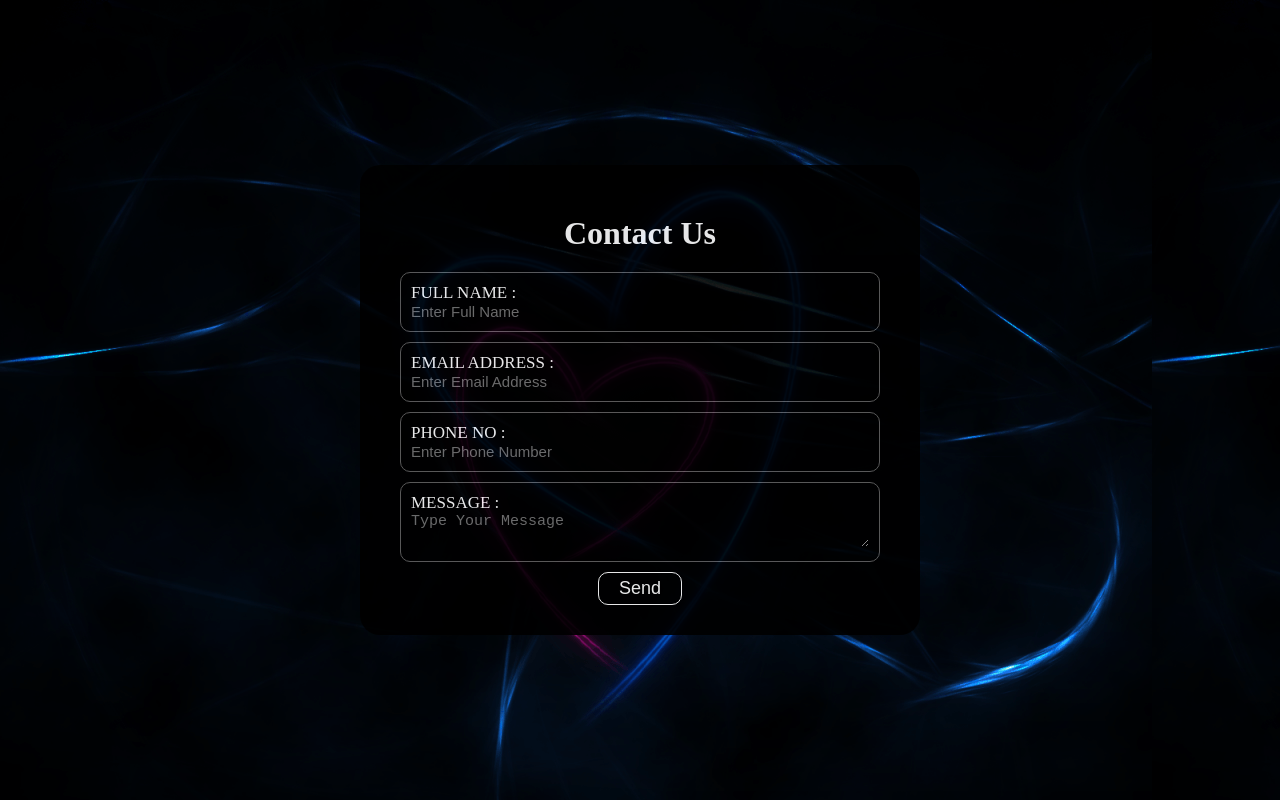
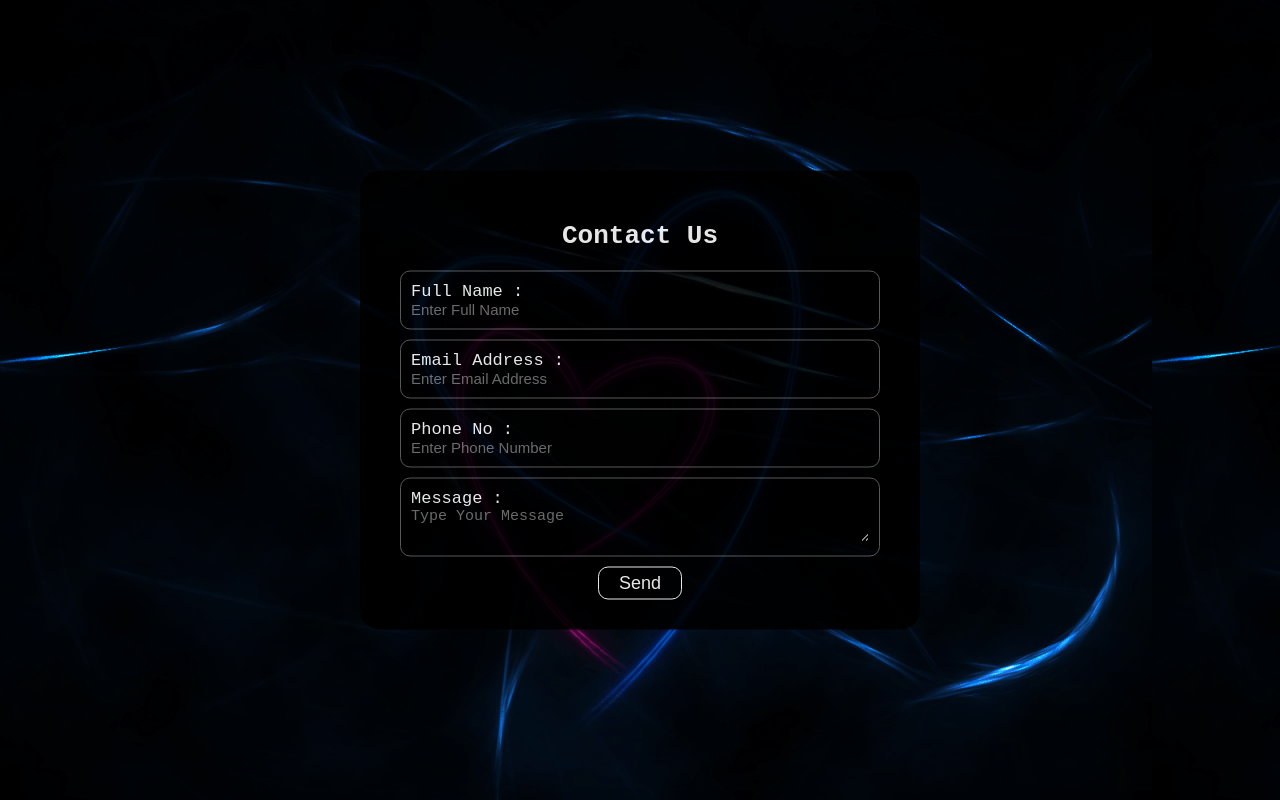
Before and after one commit to thamaraihimal/mywebsite, a plain HTML site: page contact.html in a window 1280 px wide. Drawn offline with Linux system fonts and the light colour scheme.

Commit message:
Update contact.css

```diff
--- a/contact.css
+++ b/contact.css
@@ -4,6 +4,7 @@
 }
 body{
     background: url('./pic.webp');
+    font-family: monospace;
 }
 .main{
     position: absolute;
@@ -31,7 +32,7 @@ body{
 }
 .form label{
     display: flex;
-    text-transform: uppercase;
+    text-transform: capitalize;
     font-size: 17px;
 }
 .form input, .form textarea{
```
